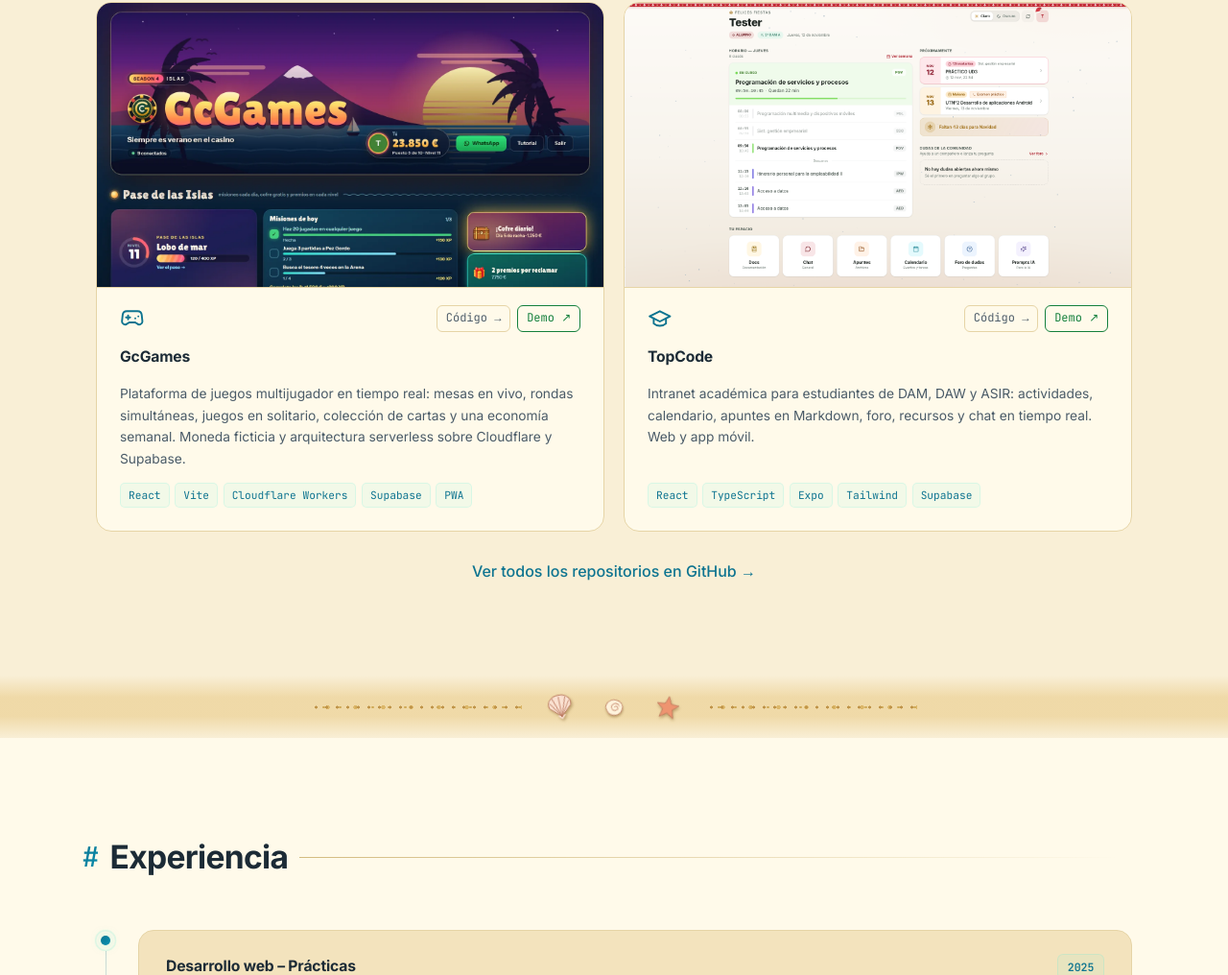
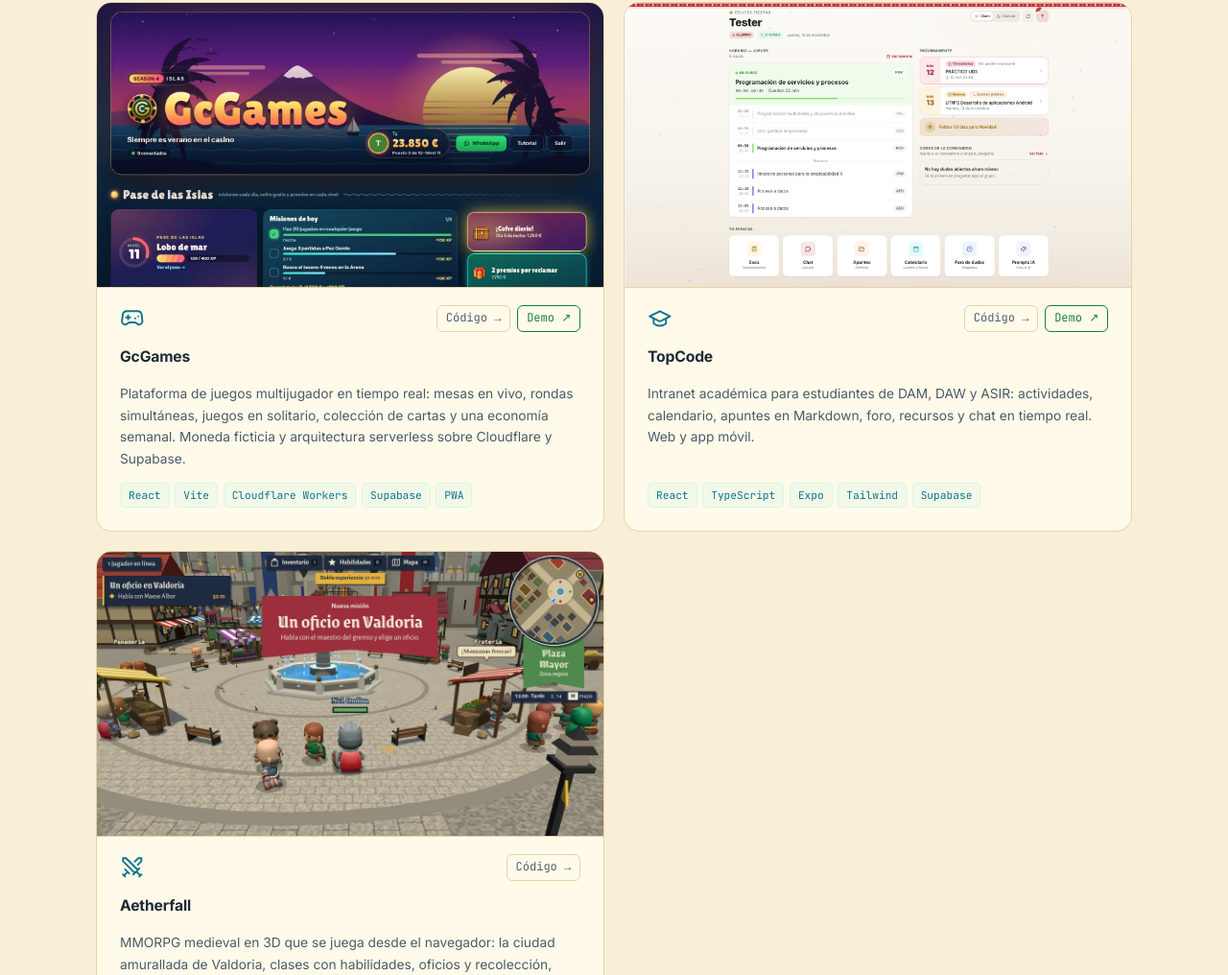
Before and after one commit to Haise232/Portafolio, a plain HTML site: page index.html in a window 1280 px wide. Shown: the part 1784-2800 px from the top of the page at 96% size. Drawn offline with nearby package versions, Linux system fonts and the light colour scheme; animation ran at ten frames a second.

Commit message:
Añadir Aetherfall (MMORPG) a proyectos destacados
Co-Authored-By: Claude Opus 5.5 <noreply@anthropic.com>

```diff
--- a/index.html
+++ b/index.html
@@ -57,6 +57,7 @@
 <symbol id="i-monitor" viewBox="0 0 24 24"><rect x="2" y="3" width="20" height="14" rx="2"/><path d="M8 21h8M12 17v4"/></symbol>
 <symbol id="i-activity" viewBox="0 0 24 24"><path d="M22 12h-4l-3 9L9 3l-3 9H2"/></symbol>
 <symbol id="i-gamepad" viewBox="0 0 24 24"><path d="M6 11h4M8 9v4M15 12h.01M18 10h.01"/><path d="M17.32 5H6.68a4 4 0 00-3.98 3.59L2 15a3 3 0 005.12 2.12L9 16h6l1.88 1.12A3 3 0 0022 15l-.7-6.41A4 4 0 0017.32 5z"/></symbol>
+<symbol id="i-swords" viewBox="0 0 24 24"><path d="M14.5 17.5L3 6V3h3l11.5 11.5M13 19l6-6M16 16l4 4M19 21l2-2"/><path d="M14.5 6.5L18 3h3v3l-3.5 3.5M5 14l4 4M7 17l-3 3M3 19l2 2"/></symbol>
 <symbol id="i-cap" viewBox="0 0 24 24"><path d="M22 10L12 5 2 10l10 5 10-5z"/><path d="M6 12v5c3 3 9 3 12 0v-5"/></symbol>
 <symbol id="i-wallet" viewBox="0 0 24 24"><path d="M20 12V8H6a2 2 0 010-4h12v4M4 6v12a2 2 0 002 2h14v-4"/><path d="M18 12a2 2 0 000 4h4v-4z"/></symbol>
 <symbol id="i-flag" viewBox="0 0 24 24"><path d="M4 15s1-1 4-1 5 2 8 2 4-1 4-1V3s-1 1-4 1-5-2-8-2-4 1-4 1zM4 22v-7"/></symbol>
@@ -238,6 +239,17 @@
         <div class="project-name" data-type>TopCode</div>
         <p class="project-desc" data-type>Intranet académica para estudiantes de DAM, DAW y ASIR: actividades, calendario, apuntes en Markdown, foro, recursos y chat en tiempo real. Web y app móvil.</p>
         <div class="project-stack"><span class="stack-tag">React</span><span class="stack-tag">TypeScript</span><span class="stack-tag">Expo</span><span class="stack-tag">Tailwind</span><span class="stack-tag">Supabase</span></div>
+      </div>
+
+      <div class="project-card feat" data-tilt>
+        <figure class="shot" data-photo><img src="assets/img/proyectos/aetherfall.webp" alt="Plaza Mayor de Valdoria en Aetherfall, con su fuente, puestos del mercado y vecinos" width="1100" height="780" loading="lazy"></figure>
+        <div class="project-card-header">
+          <span class="project-icon"><svg class="ico" aria-hidden="true"><use href="#i-swords"/></svg></span>
+          <div class="project-links"><a href="https://github.com/Haise232/aetherfall-mmo" target="_blank" rel="noopener" class="project-link">Código →</a></div>
+        </div>
+        <div class="project-name" data-type>Aetherfall</div>
+        <p class="project-desc" data-type>MMORPG medieval en 3D que se juega desde el navegador: la ciudad amurallada de Valdoria, clases con habilidades, oficios y recolección, monturas, casa de subastas entre jugadores y un jefe dragón. Servidor autoritativo por WebSocket y beta por invitación.</p>
+        <div class="project-stack"><span class="stack-tag">TypeScript</span><span class="stack-tag">Three.js</span><span class="stack-tag">Vite</span><span class="stack-tag">Node.js</span><span class="stack-tag">WebSocket</span><span class="stack-tag">SQLite</span></div>
       </div>
 
 
```
Also changed, not shown: assets/img/proyectos/aetherfall.webp (added), 1 other file.
